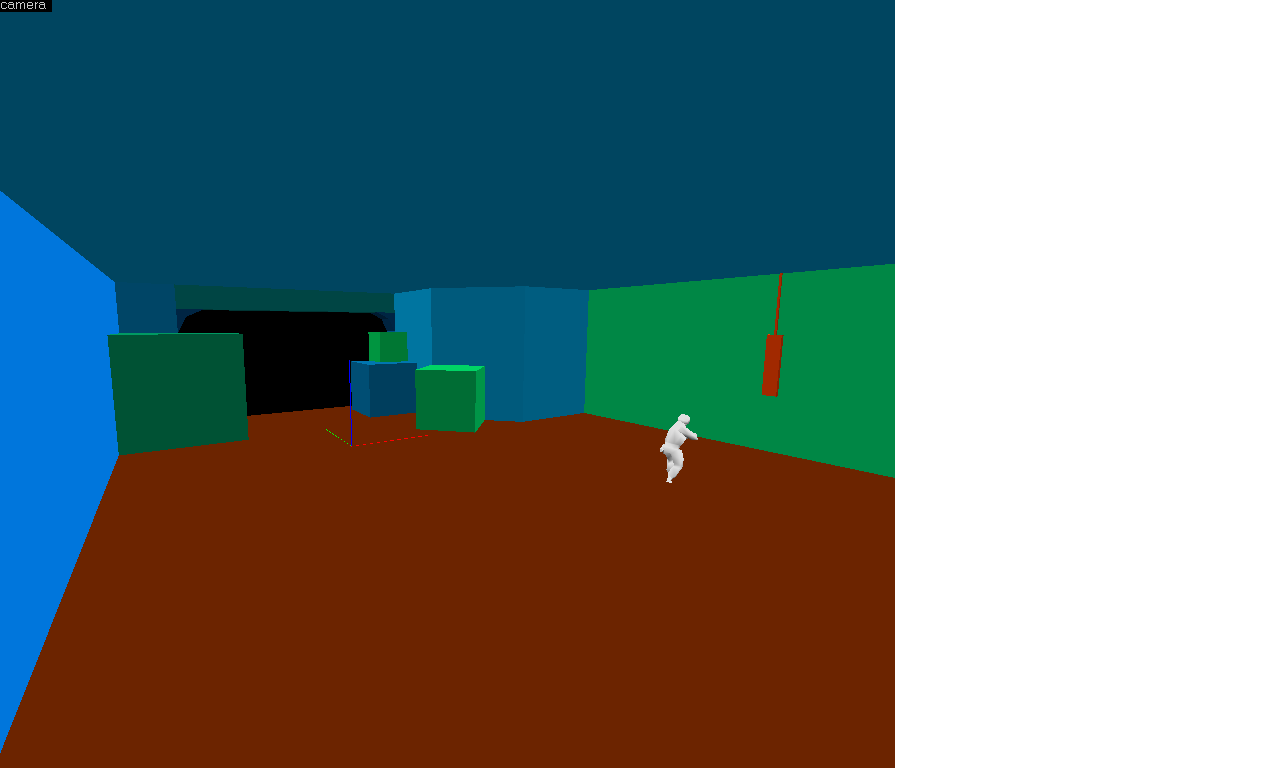
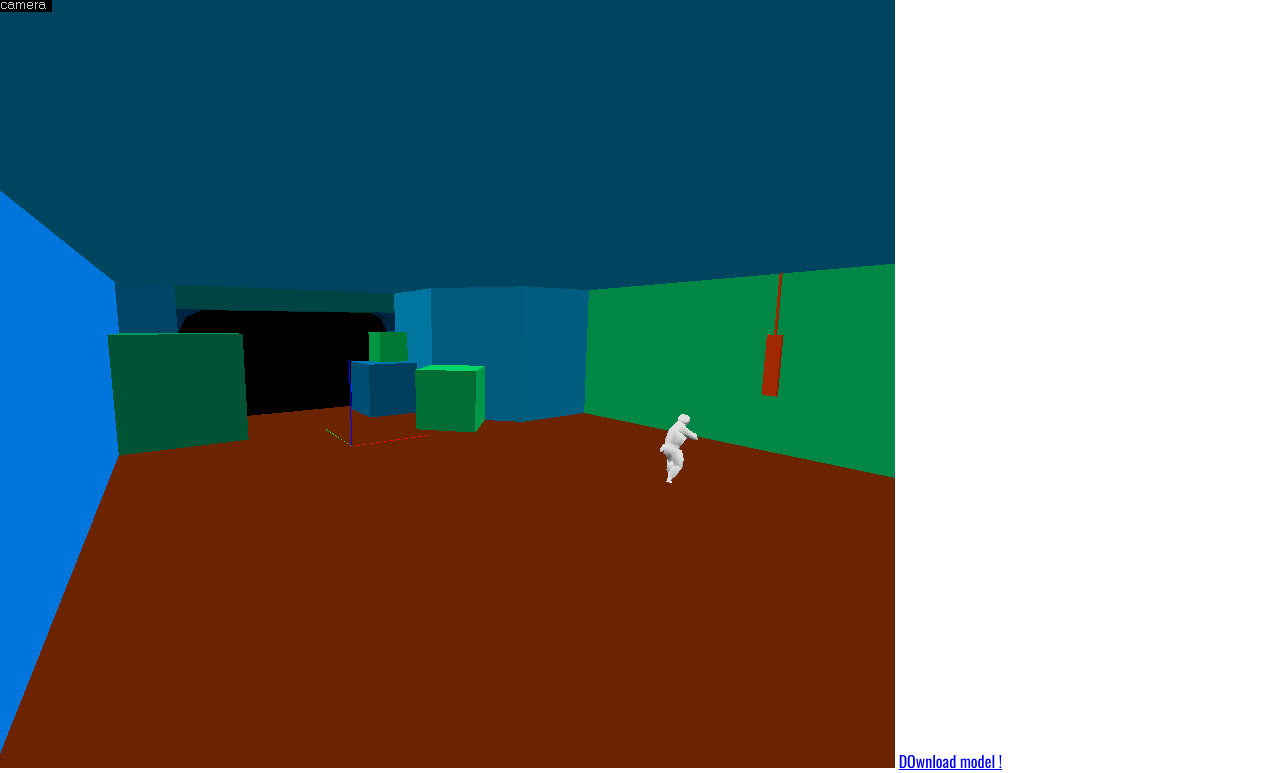
Before and after one commit to Employerrr/Map, a plain HTML site: page index.html in a window 1280 px wide. Shown: the part 57-830 px from the top of the page. Drawn offline with nearby package versions, Linux system fonts and the light colour scheme; a web font is replaced by a local one.

Commit message:
Update index.html

```diff
--- a/index.html
+++ b/index.html
@@ -20,5 +20,6 @@
    </div>
  </nav>
     <img src="Capture1.PNG" alt="NOT SUPPORTED !">
+    <a href="DoNut.blend" download> DOwnload model ! </a>
   </body>
 </html>
```
